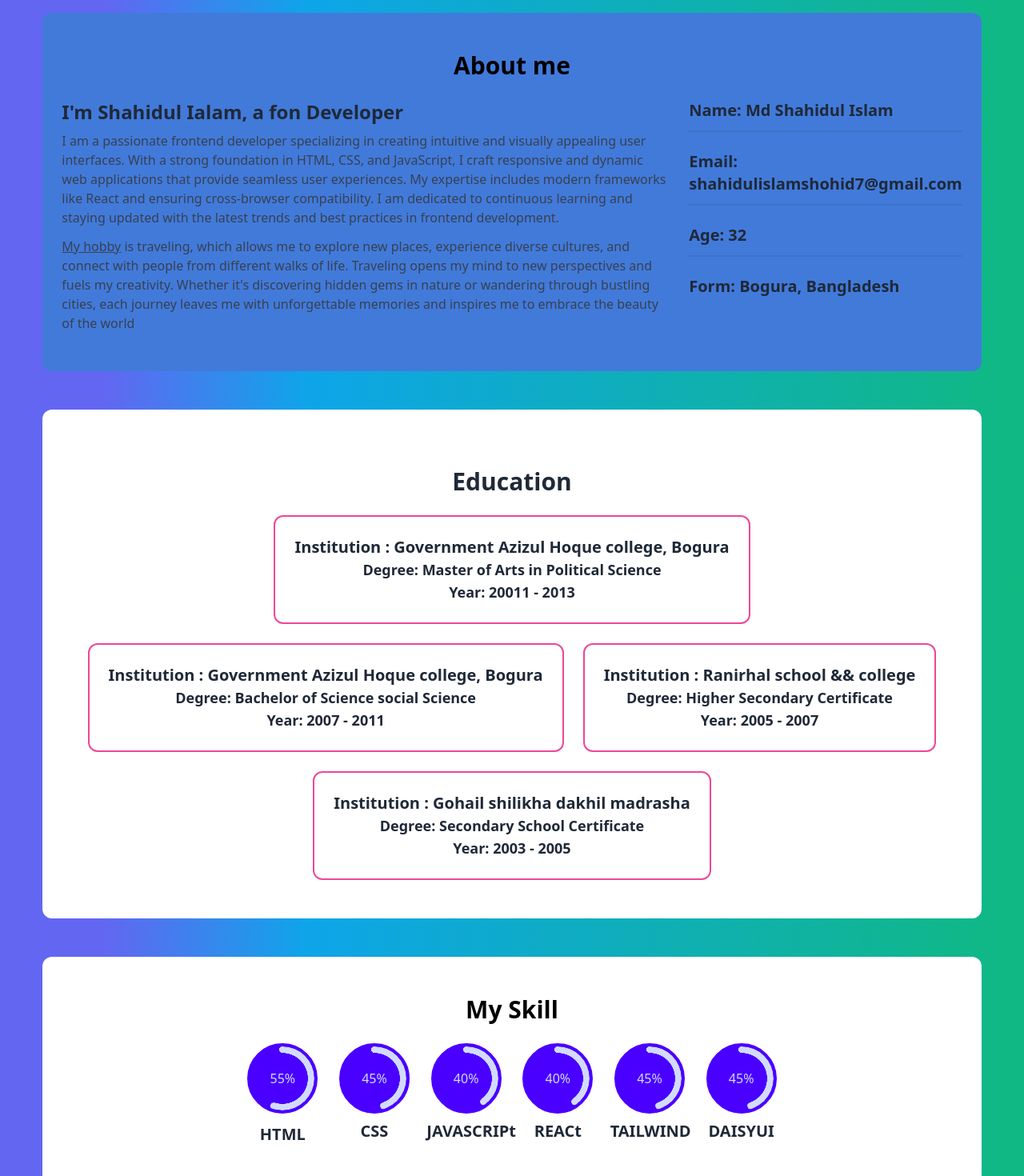
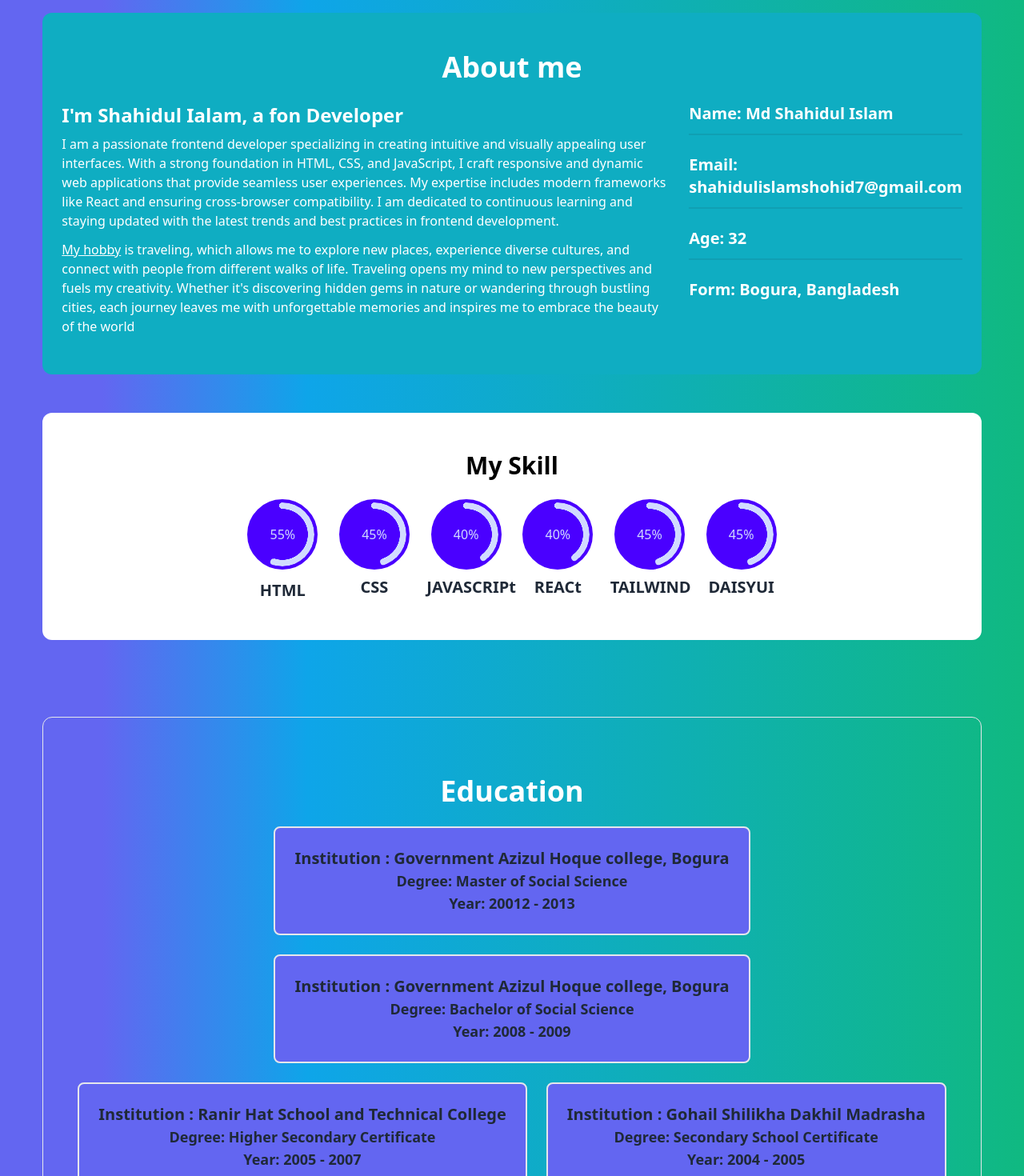
Before and after one commit to shahidulshohid/portfolio-project, a React (Vite) app: page / in a window 1280 px wide. Shown: the part 540-2010 px from the top of the page at 80% size. Built offline with nearby package versions, Linux system fonts and the light colour scheme.

Commit message:
about section update is done

```diff
--- a/package.json
+++ b/package.json
@@ -10,6 +10,7 @@
     "preview": "vite preview"
   },
   "dependencies": {
+    "animate.css": "^4.1.1",
     "localforage": "^1.10.0",
     "match-sorter": "^8.0.0",
     "react": "^18.3.1",
--- a/public/education.json
+++ b/public/education.json
@@ -3,25 +3,25 @@
     {
       "id": 1,
       "institution": "Government Azizul Hoque college, Bogura",
-      "degree": "Master of Arts in Political Science",
-      "year": "20011 - 2013"
+      "degree": "Master of Social Science",
+      "year": "20012 - 2013"
     },
     {
       "id": 2,
       "institution": "Government Azizul Hoque college, Bogura",
-      "degree": "Bachelor of Science social Science",
-      "year": "2007 - 2011"
+      "degree": "Bachelor of Social Science",
+      "year": "2008 - 2009"
     },
     {
       "id": 3,
-      "institution": "Ranirhal school && college",
+      "institution": "Ranir Hat School and Technical College",
       "degree": "Higher Secondary Certificate",
       "year": "2005 - 2007"
     },
     {
       "id": 4,
-      "institution": "Gohail shilikha dakhil madrasha",
+      "institution": "Gohail Shilikha Dakhil Madrasha",
       "degree": "Secondary School Certificate",
-      "year": "2003 - 2005"
+      "year": "2004 - 2005"
     }
   ]
--- a/src/components/AboutPage/AboutPage.jsx
+++ b/src/components/AboutPage/AboutPage.jsx
@@ -1,75 +1,61 @@
 import { useEffect, useState } from "react";
+import { Fade } from "react-awesome-reveal";
 
 const AboutPage = () => {
-    const [education, setEducation] = useState([])
-    useEffect(()=> {
-        fetch('/education.json')
-        .then(res => res.json())
-        .then(data => setEducation(data))
-    }, [])
   return (
     <div className="mb-24" id="about">
-     <div className=" bg-blend-color-burn px-6 py-12 mb-12 rounded-xl bg-[#427ada]">
-     <h3 className="text-3xl text-black font-bold text-center mb-6">
+      <Fade direction="left">
+        <div className=" bg-blend-color-burn px-6 py-12 mb-12 rounded-xl bg-[#0FADC2]">
+          <h3 className="text-3xl md:text-4xl text-white font-bold text-center mb-6">
             About me
           </h3>
           <div className="lg:flex justify-between gap-6">
             <div className="lg:max-w-4xl">
-          <h3 className="text-2xl font-bold">
+              <h3 className="text-2xl font-bold text-white">
                 I'm Shahidul Ialam, a fon Developer
               </h3>
-          <p className="mt-2 text-gray-700">
+              <p className="mt-2 text-white">
                 I am a passionate frontend developer specializing in creating
                 intuitive and visually appealing user interfaces. With a strong
                 foundation in HTML, CSS, and JavaScript, I craft responsive and
-            dynamic web applications that provide seamless user experiences. My
-            expertise includes modern frameworks like React and ensuring
-            cross-browser compatibility. I am dedicated to continuous learning
-            and staying updated with the latest trends and best practices in
-            frontend development.
+                dynamic web applications that provide seamless user experiences.
+                My expertise includes modern frameworks like React and ensuring
+                cross-browser compatibility. I am dedicated to continuous
+                learning and staying updated with the latest trends and best
+                practices in frontend development.
               </p>
-          <p className="mt-3 text-gray-700">
+              <p className="mt-3 text-white">
                 <span className="underline">My hobby</span> is traveling, which
-            allows me to explore new places, experience diverse cultures, and
-            connect with people from different walks of life. Traveling opens my
-            mind to new perspectives and fuels my creativity. Whether it's
-            discovering hidden gems in nature or wandering through bustling
-            cities, each journey leaves me with unforgettable memories and
-            inspires me to embrace the beauty of the world
+                allows me to explore new places, experience diverse cultures,
+                and connect with people from different walks of life. Traveling
+                opens my mind to new perspectives and fuels my creativity.
+                Whether it's discovering hidden gems in nature or wandering
+                through bustling cities, each journey leaves me with
+                unforgettable memories and inspires me to embrace the beauty of
+                the world
               </p>
             </div>
             <div className="flex-1 mt-6 lg:mt-0">
-          <h3 className="-mb-3 text-xl font-semibold">
+              <h3 className="-mb-3 text-xl font-semibold text-white">
                 Name: Md Shahidul Islam
               </h3>
-          <div className="divider"></div>
-          <h3 className="-mb-3 text-xl font-semibold">
+              <div className="divider text-white"></div>
+              <h3 className="-mb-3 text-xl font-semibold text-white">
                 Email: shahidulislamshohid7@gmail.com
               </h3>
+              <div className="divider text-white"></div>
+              <h3 className="-mb-3 text-xl font-semibold text-white">
+                Age: 32
+              </h3>
               <div className="divider"></div>
-          <h3 className="-mb-3 text-xl font-semibold">Age: 32</h3>
-          <div className="divider"></div>
-          <h3 className="-mb-3 text-xl font-semibold">
+              <h3 className="-mb-3 text-xl font-semibold text-white">
                 Form: Bogura, Bangladesh
               </h3>
             </div>
           </div>
         </div>
-      {/* education section */}
-      <div className="bg-white px-6 pb-12 pt-6 rounded-xl">
-      <h3 className="text-3xl font-bold text-center mt-12 mb-6">
-        Education
-      </h3>
-       <div className="flex flex-wrap justify-center items-center gap-6 text-center">
-       {education?.map(item => (
-            <div className="border-2 border-pink-500 p-6 rounded-xl">
-                <h3 className="text-xl font-semibold">Institution : {item.institution}</h3>
-                <p className="text-lg font-semibold">Degree: {item.degree}</p>
-                <p className="text-lg font-semibold">Year: {item.year}</p>
-            </div>
-        ))}
-       </div>
-      </div>
+      </Fade>
+
       <div className="mt-12 bg-white px-6 py-12 rounded-xl">
         <h3 className="text-3xl text-black font-bold text-center mb-6">
           My Skill
--- /dev/null
+++ b/src/components/EducationPage/EducationPage.jsx
@@ -0,0 +1,31 @@
+import { useEffect, useState } from "react";
+
+const EducationPage = () => {
+  const [education, setEducation] = useState([]);
+  useEffect(() => {
+    fetch("/education.json")
+      .then((res) => res.json())
+      .then((data) => setEducation(data));
+  }, []);
+  return (
+    <div>
+      {/* education section */}
+      <div className="border px-6 pb-12 pt-6 rounded-xl" id="education">
+        <h3 className="text-3xl md:text-4xl text-white font-bold text-center mt-12 mb-6">Education</h3>
+        <div className="flex flex-wrap justify-center items-center gap-6 text-center">
+          {education?.map((item) => (
+            <div className="border-2 bg-[#6366F1] p-6 rounded-lg">
+              <h3 className="text-xl font-semibold">
+                Institution : {item.institution}
+              </h3>
+              <p className="text-lg font-semibold">Degree: {item.degree}</p>
+              <p className="text-lg font-semibold">Year: {item.year}</p>
+            </div>
+          ))}
+        </div>
+      </div>
+    </div>
+  );
+};
+
+export default EducationPage;
--- a/src/components/HomePage/HomePage.jsx
+++ b/src/components/HomePage/HomePage.jsx
@@ -1,5 +1,6 @@
 import AboutPage from "../AboutPage/AboutPage";
 import ContactPage from "../ContactPage/ContactPage";
+import EducationPage from "../EducationPage/EducationPage";
 import Header from "../Header/Header";
 import MyPortfolio from "../MyPortfolio/MyPortfolio";
 
@@ -8,6 +9,7 @@ const HomePage = () => {
         <div id="home">
             <Header></Header>
             <AboutPage></AboutPage>
+            <EducationPage></EducationPage>
             <MyPortfolio></MyPortfolio>
             <ContactPage></ContactPage>
         </div>
--- a/src/components/Navbar/Navbar.jsx
+++ b/src/components/Navbar/Navbar.jsx
@@ -3,7 +3,7 @@ import { useState } from "react";
 const Navbar = () => {
   const [active, setActive] = useState("#home");
   const handleActive = (section) => {
-    setActive(section);
+    // setActive(section);
   };
   return (
     <div className="fixed left-0 right-0 top-0 z-50">
@@ -54,6 +54,19 @@ const Navbar = () => {
                   href="/#about"
                 >
                   About
+                </a>
+              </li>
+              <li>
+                <a
+                  onClick={() => handleActive("#education")}
+                  className={
+                    active === "#education"
+                      ? "text-white font-bold text-xl"
+                      : "text-xl"
+                  }
+                  href="/#education"
+                >
+                  Education
                 </a>
               </li>
               <li>
@@ -121,6 +134,19 @@ const Navbar = () => {
             </li>
             <li>
               <a
+                onClick={() => handleActive("#education")}
+                className={
+                  active === "#education"
+                    ? "text-white font-bold text-xl"
+                    : "text-xl"
+                }
+                href="/#education"
+              >
+                Education
+              </a>
+            </li>
+            <li>
+              <a
                 onClick={() => handleActive("#portfolio")}
                 className={
                   active === "#portfolio"
```
Also changed, not shown: 1 other file (tests, documents, lock files or other folders). Lines whose indentation alone changed are shown as unchanged.
